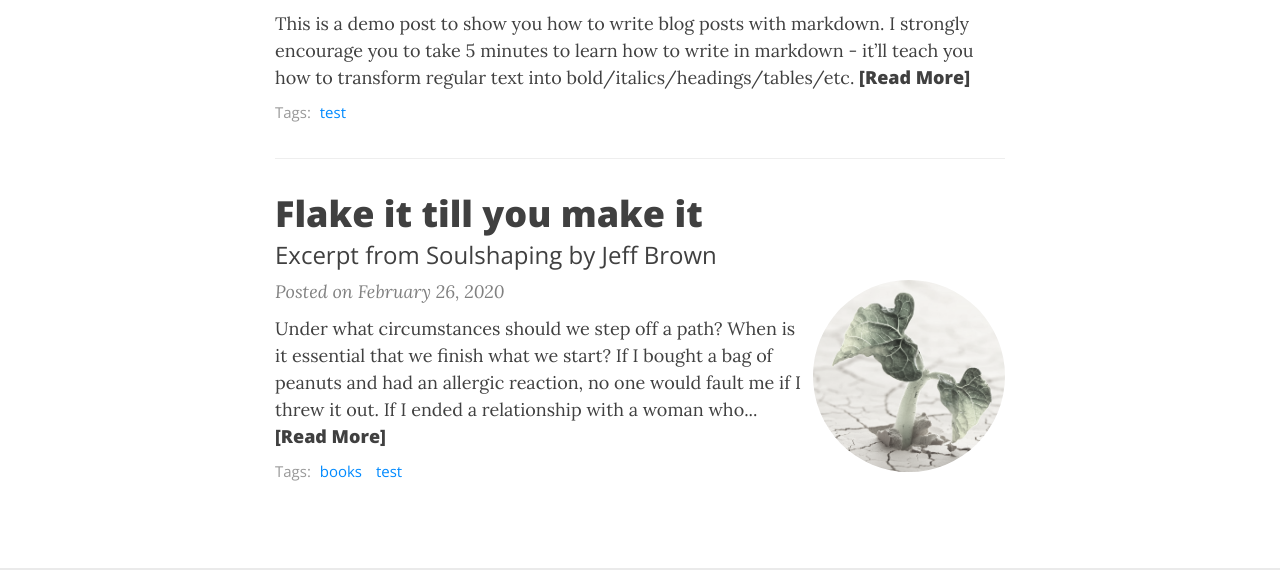
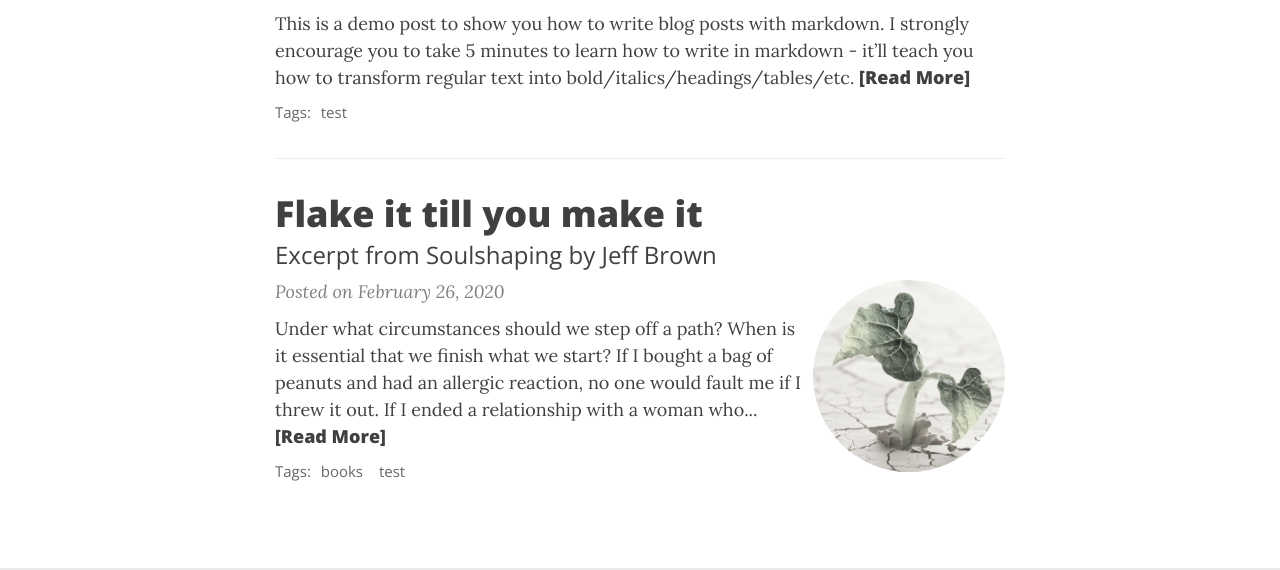
Before and after one commit to gniuk/gniuk.github.io, a Jekyll site: the page built from index.html, in a window 1280 px wide and 1252 px high. Shown: the part 450-1020 px from the top of the window. Built offline with Jekyll 4.4.1, drawn with Linux system fonts in a browser that asks for light colours; nearby versions of some CDN libraries; the list of posts is cut into pages by our own code.

Commit message:
make tags less visually strong

```diff
--- a/_layouts/home.html
+++ b/_layouts/home.html
@@ -78,7 +78,7 @@ layout: page
 
     {% if site.feed_show_tags != false and post.tags.size > 0 %}
     <div class="blog-tags">
-      Tags:
+      <span>Tags:</span>
       {% for tag in post.tags %}
       <a href="{{ '/tags' | absolute_url }}#{{- tag -}}">{{- tag -}}</a>
       {% endfor %}
--- a/_layouts/post.html
+++ b/_layouts/post.html
@@ -45,7 +45,7 @@ layout: base
 
       {% if page.tags.size > 0 %}
         <div class="blog-tags">
-          Tags:
+          <span>Tags:</span>
           {% for tag in page.tags %}
             <a href="{{ '/tags' | relative_url }}#{{- tag -}}">{{- tag -}}</a>
           {% endfor %}
--- a/assets/css/beautifuljekyll.css
+++ b/assets/css/beautifuljekyll.css
@@ -540,21 +540,28 @@ footer .footer-custom-content {
 
 .blog-tags {
   font-family: 'Open Sans', 'Helvetica Neue', Helvetica, Arial, sans-serif;
-  color: #999;
   font-size: 0.9375rem;
   margin-bottom: 1.875rem;
 }
 
+.blog-tags span {
+  color: {{ site.text-col | default: "#404040" }};
+  opacity: 0.8;
+}
+
 .blog-tags a {
-  color: {{ site.link-col | default: "#008AFF" }};
+  color: {{ site.text-col | default: "#404040" }};
   text-decoration: none;
   padding: 0 0.3125rem;
+  opacity: 0.8;
+  border: 1px solid transparent;
+  border-radius: 2px;
 }
 
 .blog-tags a:hover {
-  border-radius: 2px;
-  color: {{ site.hover-col | default: "#0085A1" }};
-  background-color: #EEE;
+  opacity: 1;
+  color: {{ site.text-col | default: "#404040" }};
+  border-color: {{ site.text-col | default: "#404040" }};
 }
 
 .post-preview .blog-tags {
```
